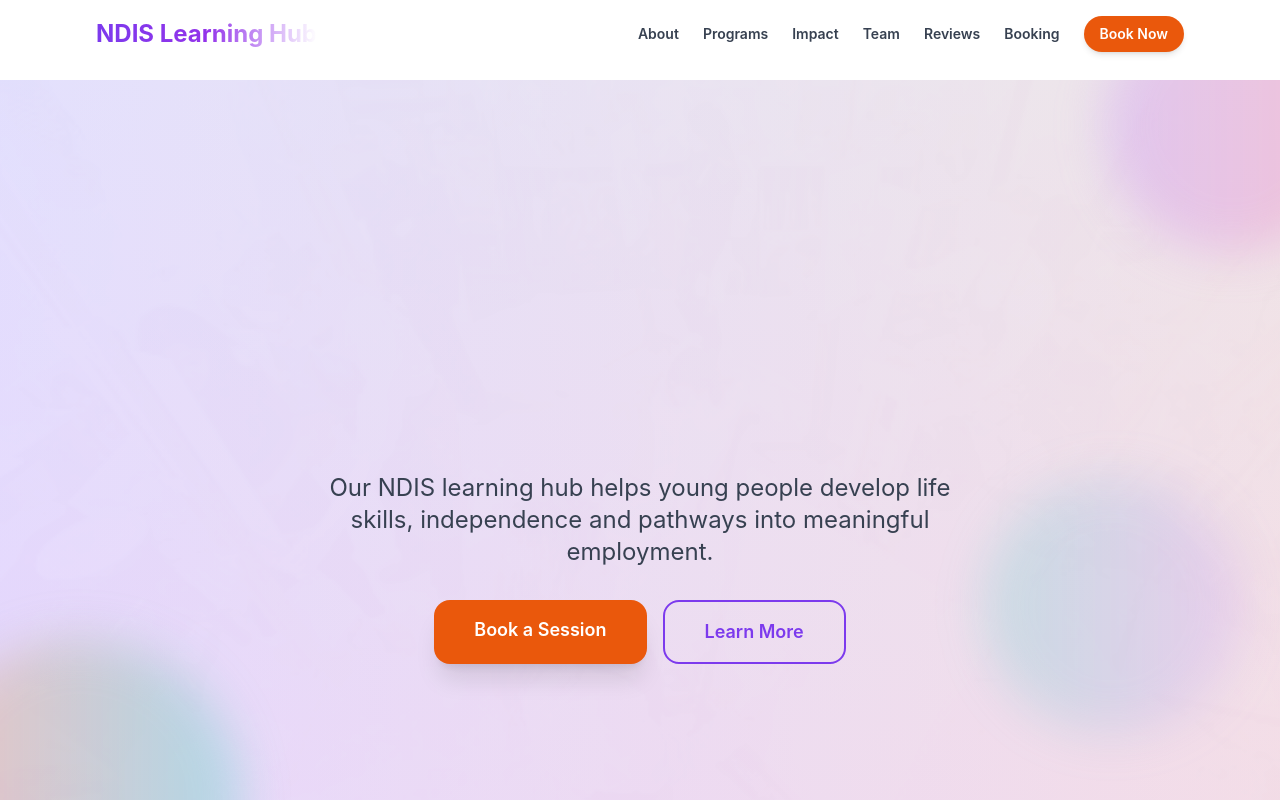
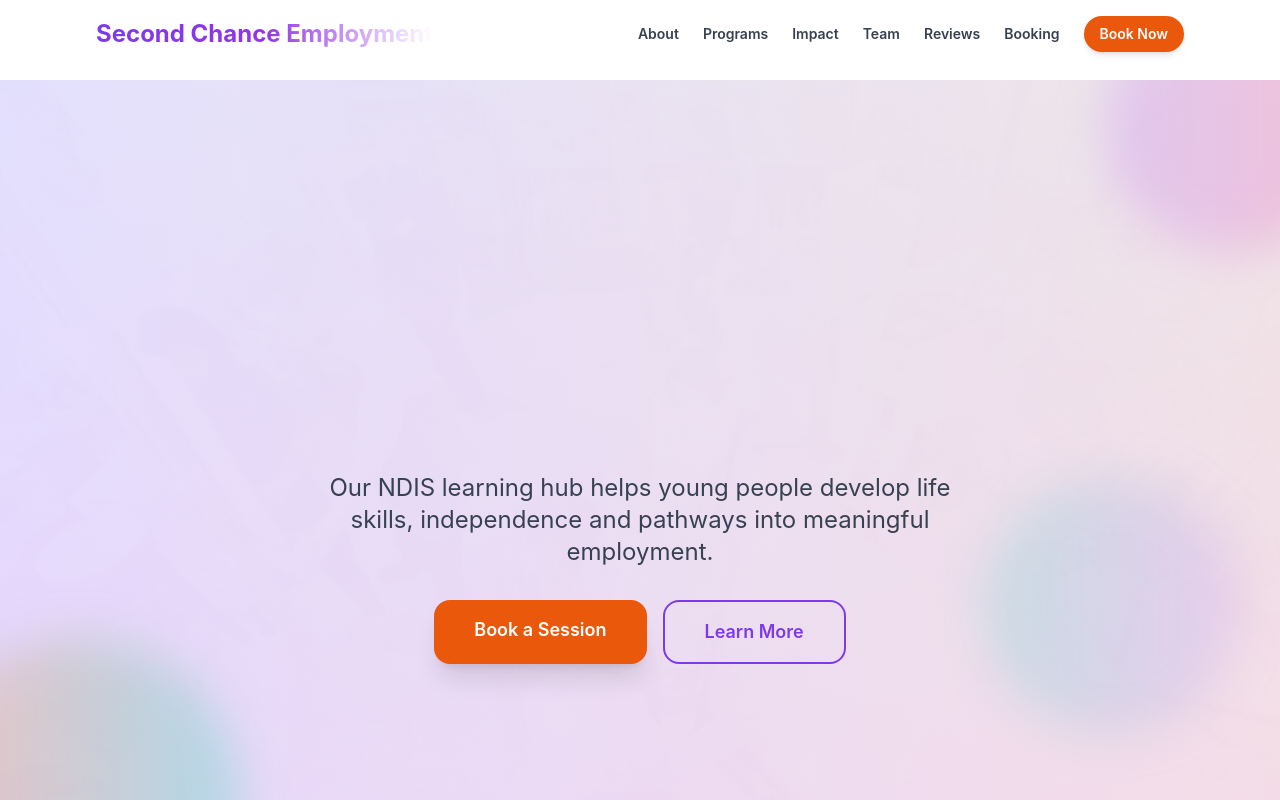
Before and after one commit to Brilliantwebpro/second-chance-employment, a React (Vite) app: page / in a window 1280 px wide. Shown: the top 800 px of the page. Built offline with nearby package versions, Linux system fonts and the light colour scheme.

Commit message:
chore: update brand name

```diff
--- a/src/components/Navbar.jsx
+++ b/src/components/Navbar.jsx
@@ -38,9 +38,9 @@ const Navbar = () => {
           <a
             href="#"
             className="text-xl md:text-2xl font-bold bg-gradient-to-r from-primary-600 via-purple-600 to-accent-500 bg-clip-text text-transparent"
-            aria-label="NDIS Learning Hub"
+            aria-label="Second Chance Employment"
           >
-            NDIS Learning Hub
+            Second Chance Employment
           </a>
 
           <div className="hidden md:flex items-center gap-6 text-sm font-semibold text-gray-700">
```
